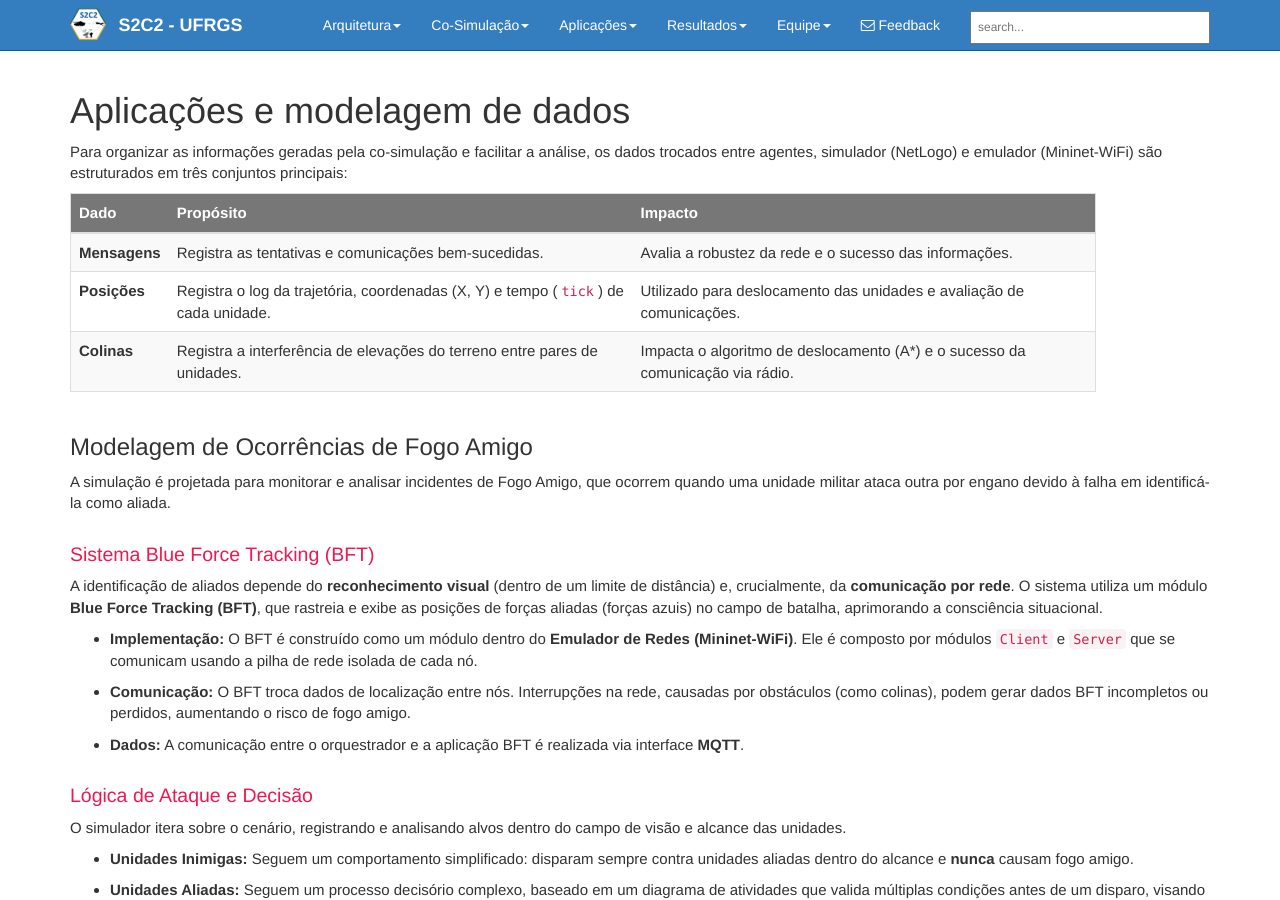
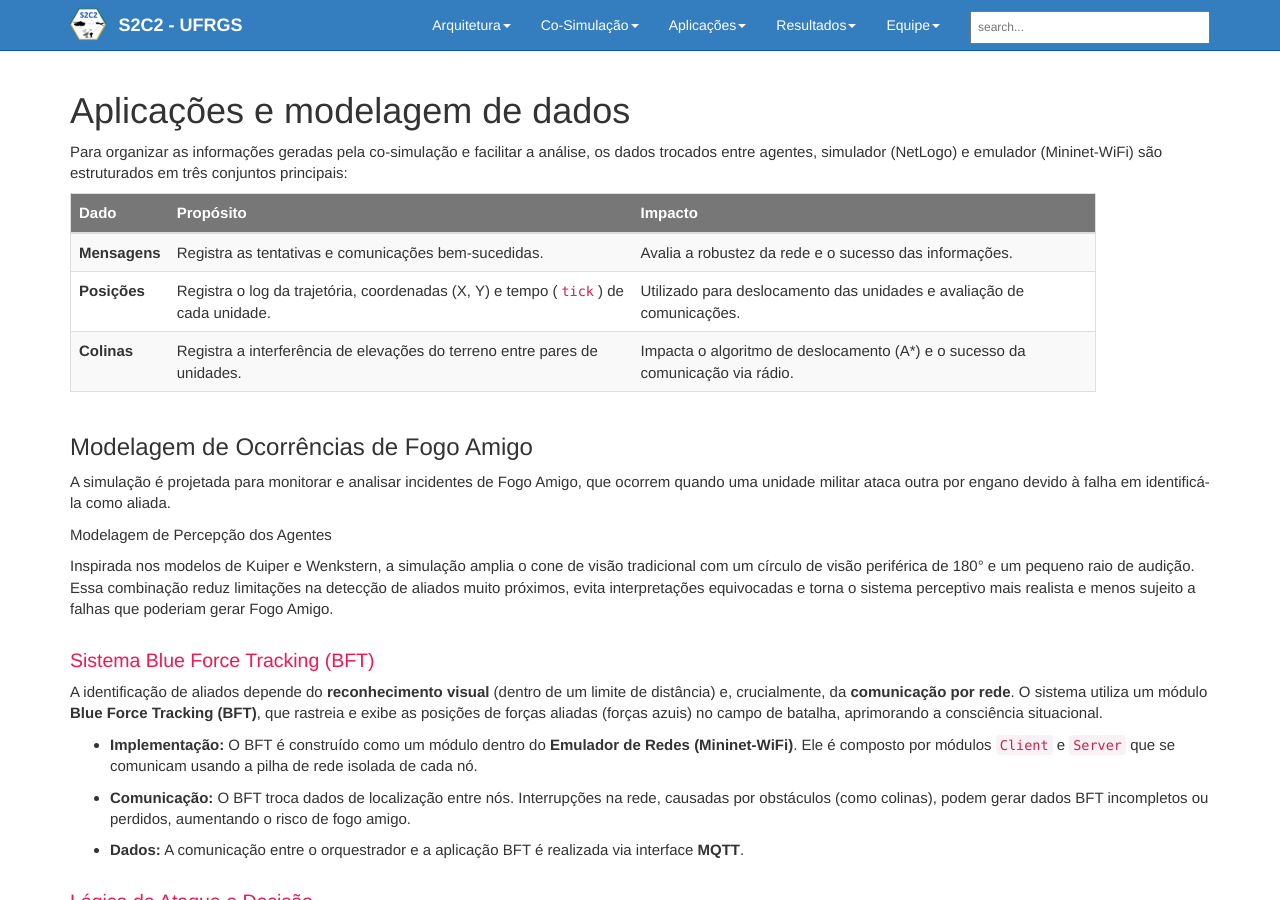
Before and after one commit to S2C2-UFRGS/S2C2-UFRGS, a Jekyll site: the page built from pages/s2c2/aplicacoes.md, in a window 1280 px wide and 900 px high. Built offline with Jekyll 4.4.1, drawn with Linux system fonts in a browser that asks for light colours; comment, search, counter and statistics services are not loaded.

Commit message:
content update and removal of feedback link

```diff
--- a/_includes/topnav.html
+++ b/_includes/topnav.html
@@ -51,7 +51,7 @@
                 {% endfor %}
                 {% endfor %}
                 {% if site.feedback_disable == null or site.feedback_disable == false %}
-			{% include feedback.html %}
+			<!--{% include feedback.html %}-->
 		{% endif %}
                 <!--comment out this block if you want to hide search-->
                 <li>
--- a/pages/s2c2/aplicacoes.md
+++ b/pages/s2c2/aplicacoes.md
@@ -39,6 +39,10 @@ Para organizar as informações geradas pela co-simulação e facilitar a análi
 
 A simulação é projetada para monitorar e analisar incidentes de Fogo Amigo, que ocorrem quando uma unidade militar ataca outra por engano devido à falha em identificá-la como aliada.
 
+Modelagem de Percepção dos Agentes
+
+Inspirada nos modelos de Kuiper e Wenkstern, a simulação amplia o cone de visão tradicional com um círculo de visão periférica de 180° e um pequeno raio de audição. Essa combinação reduz limitações na detecção de aliados muito próximos, evita interpretações equivocadas e torna o sistema perceptivo mais realista e menos sujeito a falhas que poderiam gerar Fogo Amigo.
+
 ### Sistema Blue Force Tracking (BFT)
 
 A identificação de aliados depende do **reconhecimento visual** (dentro de um limite de distância) e, crucialmente, da **comunicação por rede**. O sistema utiliza um módulo **Blue Force Tracking (BFT)**, que rastreia e exibe as posições de forças aliadas (forças azuis) no campo de batalha, aprimorando a consciência situacional.
```
